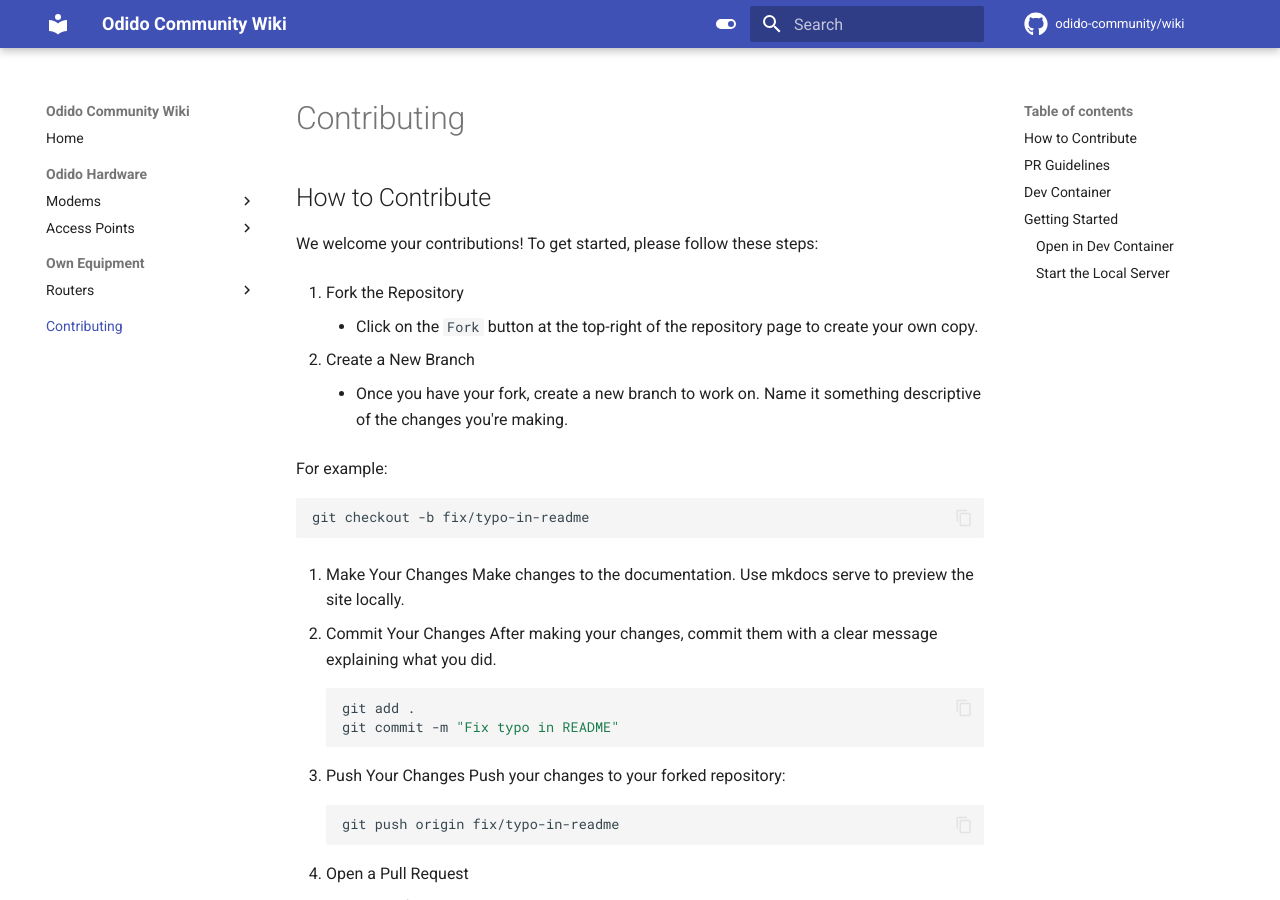
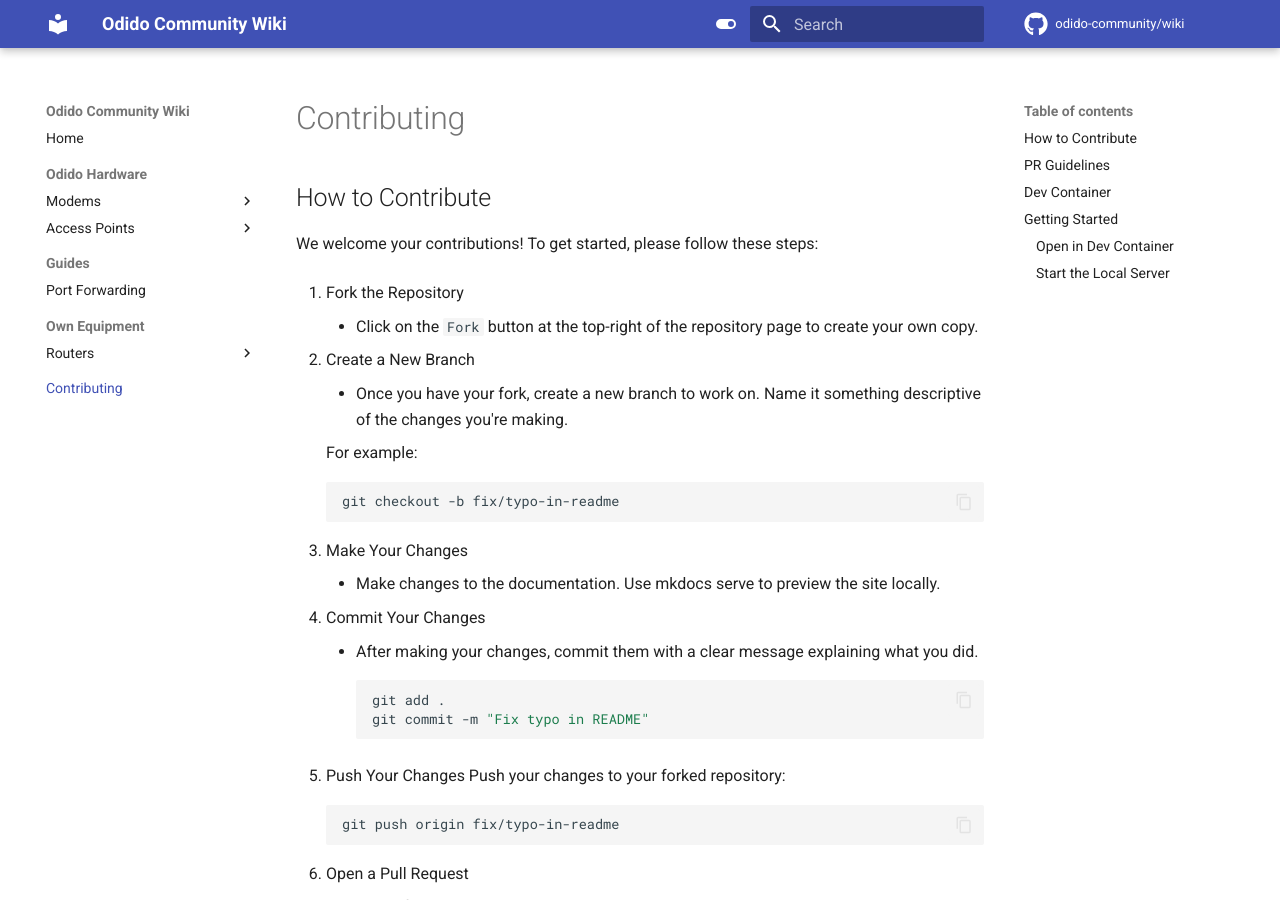
Before and after one commit to odido-community/odido-community.github.io, an MkDocs documentation site: the page built from docs/contributing.md, in a window 1280 px wide and 900 px high. Built offline with MkDocs 1.6.1 and Material for MkDocs 9.7.7, drawn with Linux system fonts in a browser that asks for light colours; comment, search, counter and statistics services are not loaded.

Commit message:
Add Portforwarding

````diff
--- a/docs/contributing.md
+++ b/docs/contributing.md
@@ -10,21 +10,21 @@
 2. Create a New Branch
     - Once you have your fork, create a new branch to work on. Name it something descriptive of the changes you're making.
 
-For example:
+    For example:
 
-```bash
-git checkout -b fix/typo-in-readme
-```
+    ```bash
+    git checkout -b fix/typo-in-readme
+    ```
 
 3. Make Your Changes
-Make changes to the documentation. Use mkdocs serve to preview the site locally.
+    - Make changes to the documentation. Use mkdocs serve to preview the site locally.
 
 4. Commit Your Changes
-After making your changes, commit them with a clear message explaining what you did.
-```bash
-git add .
-git commit -m "Fix typo in README"
-```
+    - After making your changes, commit them with a clear message explaining what you did.
+    ```bash
+    git add .
+    git commit -m "Fix typo in README"
+    ```
 
 5. Push Your Changes
 Push your changes to your forked repository:
--- a/mkdocs.yml
+++ b/mkdocs.yml
@@ -12,6 +12,8 @@
     - Access Points:
       - Zyxel WX5600-T0: hardware/zyxel-wx5600.md
       - Zyxel WAP6807: hardware/zyxel-wap6807.md
+  - Guides:
+    - Port Forwarding: guides/portforwarding.md
   - Own Equipment:
     - Routers:
       - Mikrotik: third-party/mikrotik.md
@@ -53,7 +55,11 @@
   - admonition
   - pymdownx.details
   - tables
-  - pymdownx.superfences
+  - pymdownx.superfences:
+      custom_fences:
+        - name: mermaid
+          class: mermaid
+          format: !!python/name:pymdownx.superfences.fence_code_format
   - def_list
   - pymdownx.tasklist:
       custom_checkbox: true
@@ -61,7 +67,6 @@
   - md_in_html
   - footnotes
   - pymdownx.blocks.caption
-
 
 plugins:
   - search
````
Also changed, not shown: docs/general/easymesh.md (added, +1 -0 lines), docs/guides/geust-network.md (added, +1 -0 lines), docs/guides/portforwarding.md (added, +68 -0 lines), docs/hardware/index.md (deleted, +0 -1 lines), docs/third-party/index.md (deleted, +0 -1 lines), docs/assets/images/PortForwarding_DiffDstSrc.PNG (added), docs/assets/images/PortForwarding_RangeDstSrc.PNG (added), docs/assets/images/PortForwarding_SameDstSrc.PNG (added).
